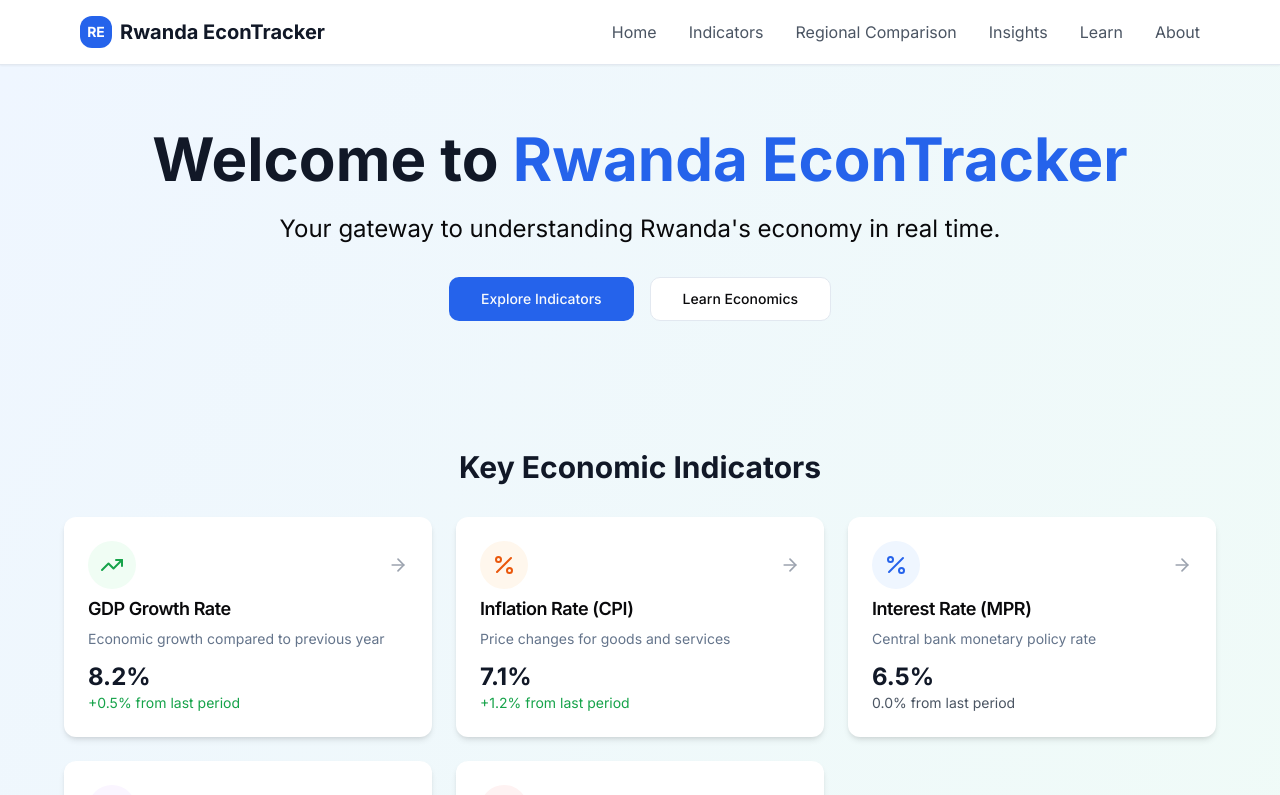
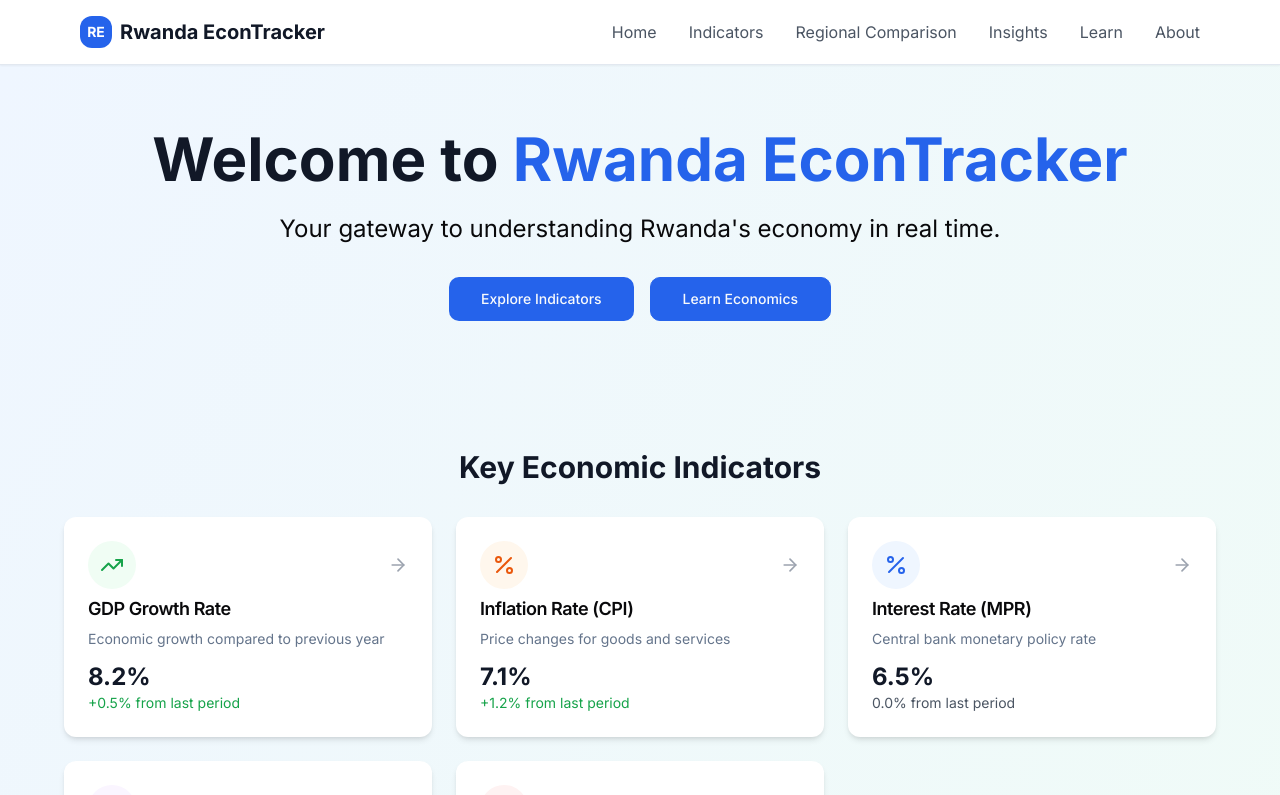
Before and after one commit to oscar1mugisha/rwanda-econtracker1, a Next.js app: page / in a window 1280 px wide. Shown: the top 795 px of the page. Built offline with nearby package versions, Linux system fonts and the light colour scheme.

Commit message:
Update page.tsx

```diff
--- a/app/page.tsx
+++ b/app/page.tsx
@@ -87,10 +87,12 @@ export default function HomePage() {
             Your gateway to understanding Rwanda's economy in real time.
           </p>
           <div className="flex flex-col sm:flex-row gap-4 justify-center">
-            <Button size="lg" className="bg-blue-600 hover:bg-blue-700">
+            <Button size="lg" className="bg-primary text-primary-foreground dark:bg-secondary dark:text-secondary-foreground hover:bg-blue-700 transition"
+>
               Explore Indicators
             </Button>
-            <Button size="lg" variant="outline">
+            <Button size="lg" className="border border-primary text-primary-foreground dark:border-secondary dark:text-secondary-foreground hover:bg-secondary hover:text-background transition"
+>
               Learn Economics
             </Button>
           </div>
```
